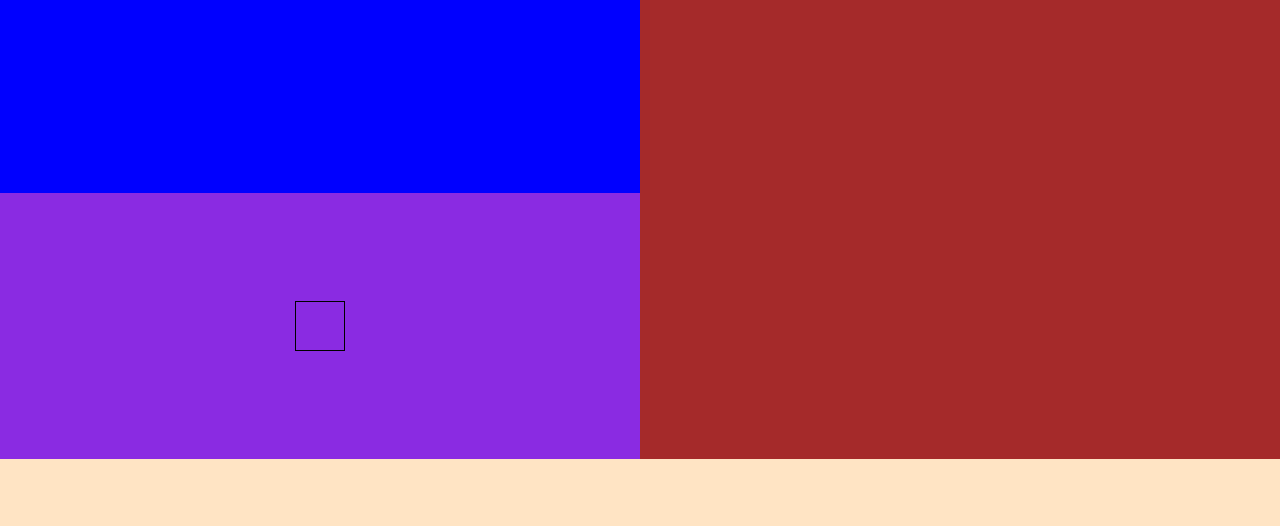
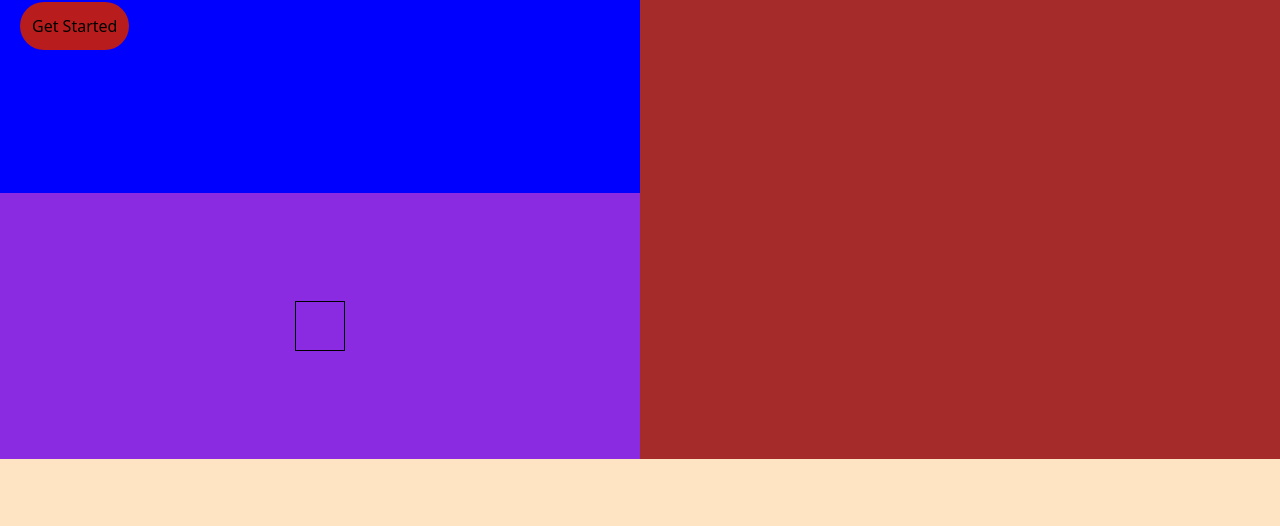
Before and after one commit to amrulsy/kuliner, a plain HTML site: page index.html in a window 1280 px wide. Shown: the part 274-800 px from the top of the page. Drawn offline with nearby package versions, Linux system fonts and the light colour scheme.

Commit message:
menambahkan button

```diff
--- a/index.html
+++ b/index.html
@@ -19,10 +19,11 @@
             <div class="tiga">3</div>
             <div class="empat">4</div>
         </nav>
-        <section>
+        <section class="px-5 py-5">
             <h1 class="text-3xl font-bold underline">
                 Hello world!
               </h1>
+              <button class="bg-red-700 my-5 p-3 rounded-3xl">Get Started</button>
         </section>
         <article class="flex justify-center items-center">
             <div id="center"></div>
```
